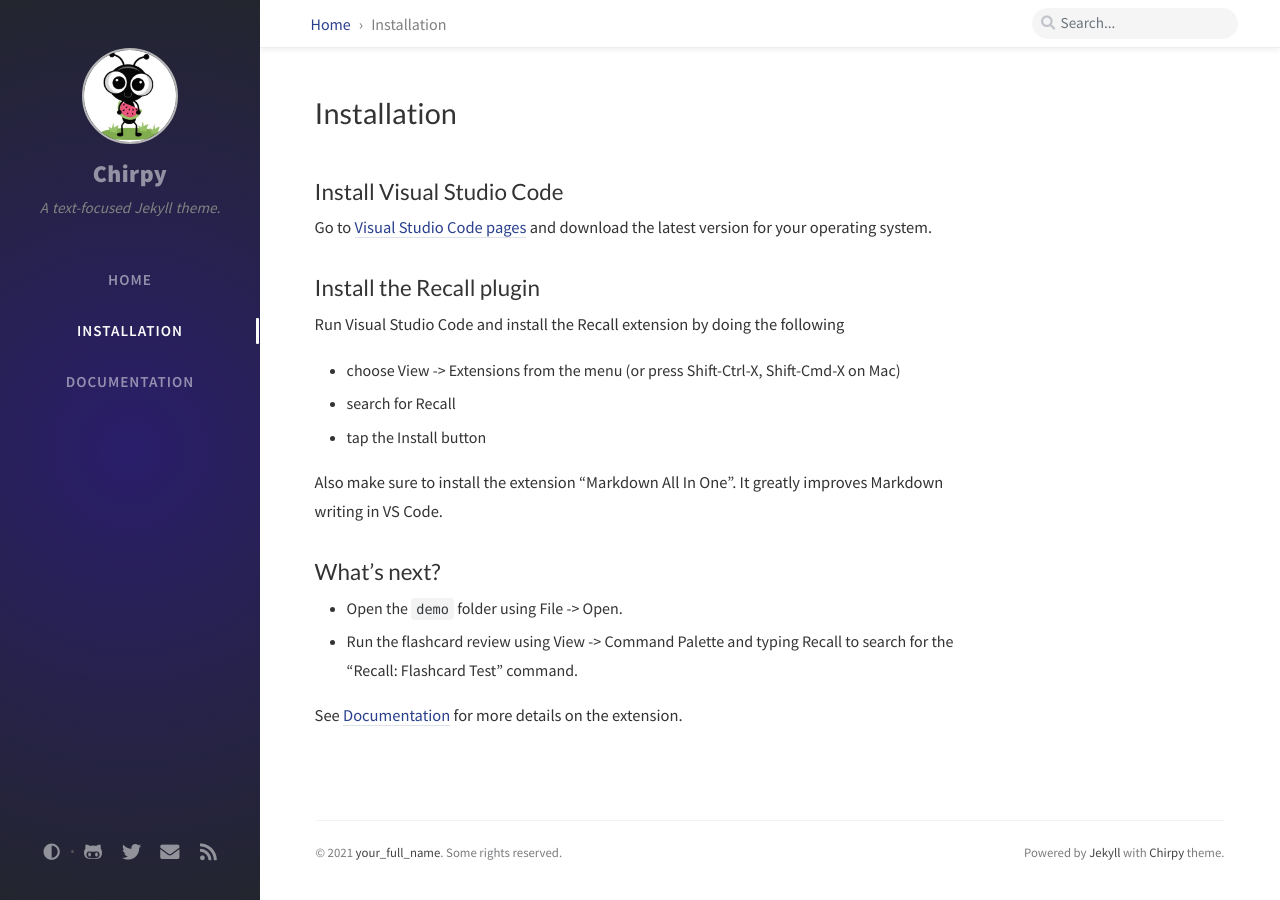
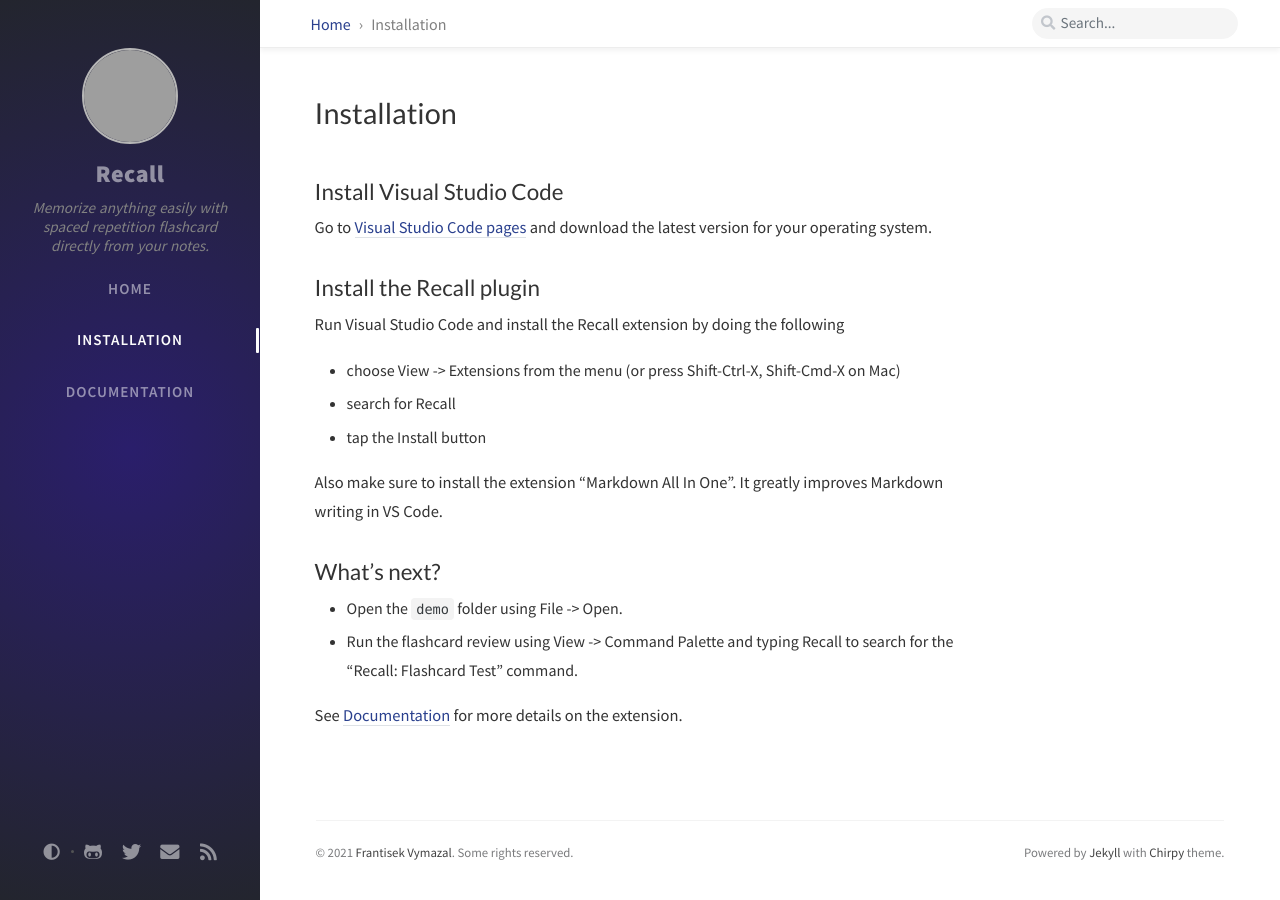
Before and after one commit to frenya/vscode-recall-docs, a Jekyll site: the page built from _tabs/install.md, in a window 1280 px wide. Built offline with Jekyll 4.4.1, drawn with Linux system fonts in a browser that asks for light colours; nearby versions of some CDN libraries; comment, search, counter and statistics services are not loaded; grey boxes are pictures that could not be loaded.

Commit message:
Updated template values in _config.yml

```diff
--- a/_config.yml
+++ b/_config.yml
@@ -7,35 +7,33 @@
 
 # jekyll-seo-tag settings › https://github.com/jekyll/jekyll-seo-tag/blob/master/docs/usage.md
 # --------------------------
-title: Chirpy                          # the main title
+title: Recall                          # the main title
 
-tagline: A text-focused Jekyll theme.  # it will display as the sub-title
+tagline: Memorize anything easily with spaced repetition flashcard directly from your notes.  # it will display as the sub-title
 
 description: >-                        # used by seo meta and the atom feed
-  A minimal, portfolio, sidebar,
-  bootstrap Jekyll theme with responsive web design
-  and focuses on text presentation.
+  Spaced repetition flashcards
+  directly from your Markdown notes.
 
 # fill in the base hostname & protocol for your site, e.g., 'https://username.github.io'
-url: ''
+url: 'https://recall.frenya.net'
 
-author: your_full_name                  # change to your full name
+author: Frantisek Vymazal               # change to your full name
 
-avatar: /assets/img/sample/avatar.jpg   # support internet resources
+avatar: /assets/img/recall.png   # support internet resources
 
 github:
-  username: github_username             # change to your github username
+  username: frenya                      # change to your github username
 
 twitter:
-  username: twitter_username            # change to your twitter username
+  username: borecjaksvina               # change to your twitter username
 
 social:
-  name: your_full_name                  # it will shows as the copyright owner in Footer
-  email: example@doamin.com             # change to your email address
+  name: Frantisek Vymazal               # it will shows as the copyright owner in Footer
+  email: frenya@frenya.net              # change to your email address
   links:
     # The first element serves as the copyright owner's link
-    - https://twitter.com/username      # change to your twitter homepage
-    - https://github.com/username       # change to your github homepage
+    - https://github.com/frenya       # change to your github homepage
     # Uncomment below to add more social links
     # - https://www.facebook.com/username
     # - https://www.linkedin.com/in/username
@@ -49,7 +47,7 @@
 baseurl: ''
 
 # Change to your timezone › http://www.timezoneconverter.com/cgi-bin/findzone/findzone
-timezone: Asia/Shanghai
+timezone: Europe/Prague
 
 google_analytics:
   id: ''          # Fill with your Google Analytics ID
@@ -127,11 +125,11 @@
       comments: false
   -
     scope:
-      path: index.html
+      path: index.md
     values:
       breadcrumb:
         -
-          label: Posts
+          label: Home
   -
     scope:
       path: tags
```
